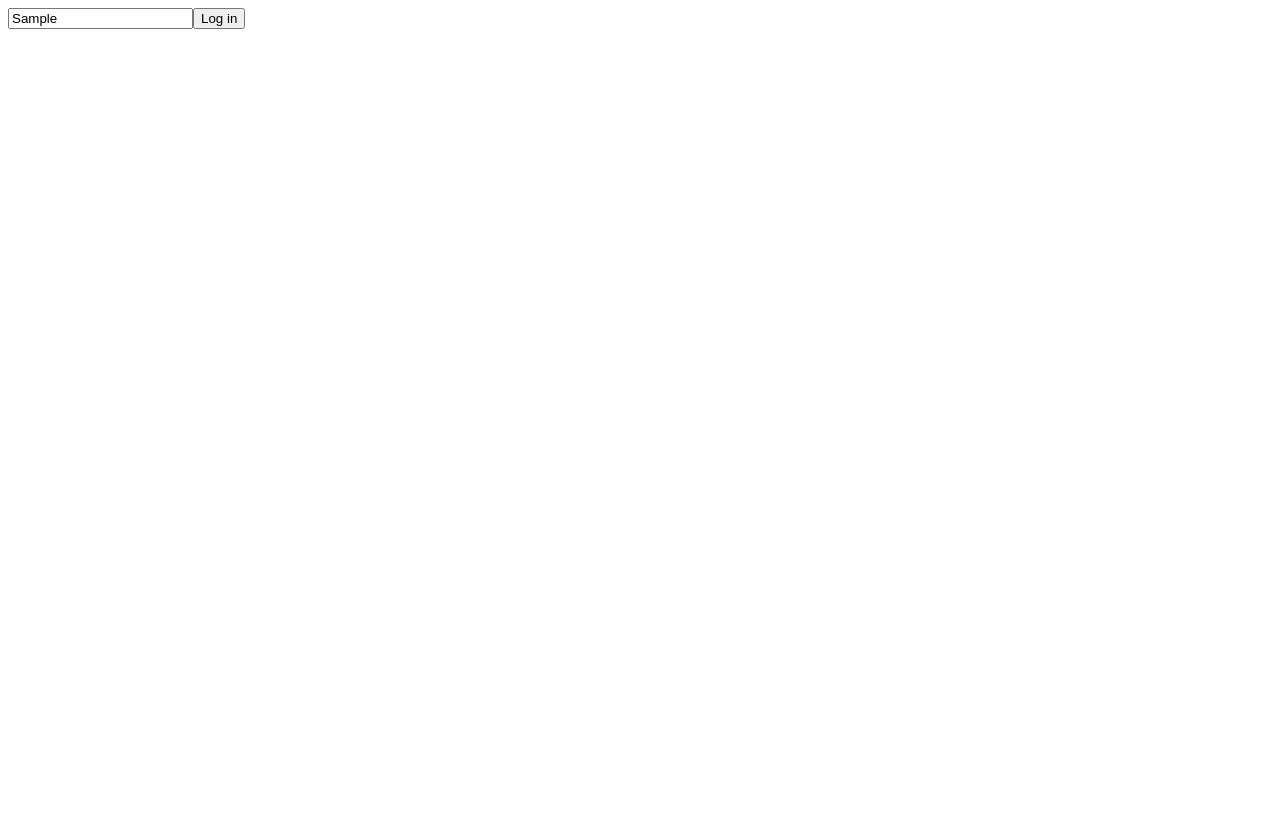
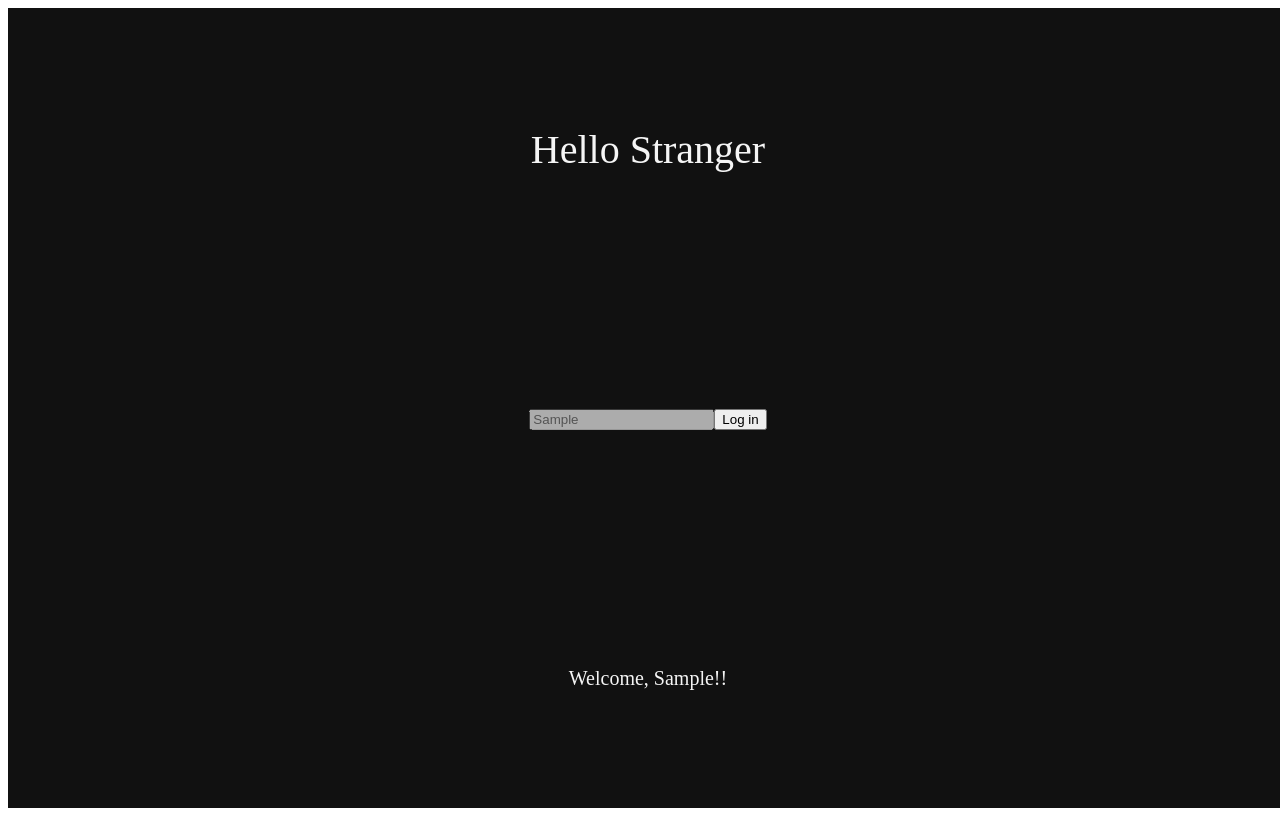
Before and after one commit to onetuks/reactjs-practice, a React (Create React App) app: page / in a window 1280 px wide. Both pictures are taken after typing "Sample" into the empty fields and a click on the button "Log in". Built offline with nearby package versions, Linux system fonts and the light colour scheme.

Commit message:
typescript - theme

```diff
--- a/src/App.tsx
+++ b/src/App.tsx
@@ -1,38 +1,67 @@
-import { useState } from "react";
-import styled, { keyframes } from "styled-components";
+import { useState } from 'react';
+import styled from 'styled-components';
+
+
+const Wrapper = styled.div`
+  display: grid;
+  width: 100vw;
+  height: 100vh;
+  justify-content: center;
+  align-items: center;
+  background-color: ${(props) => props.theme.bgColor}
+`;
+
+// Theme에서 선언한 내용이 아니라, 지역적으로 선언한 CSS 값을 적용하기 위해선
+// 이렇게 interface를 구축하고, styled-component가 상속하게 하여 적용
+interface TitleProps {
+  fontSize?: string;
+}
+
+// props.fontSize (지역변수)가 존재하면 지역변수로 CSS를 렌더링하고,
+// props.fontSize (지역변수)가 undefined이면 theme(전역변수)로 CSS 렌더링
+const Title = styled.span<TitleProps>`
+  color: ${(props) => props.theme.textColor};
+  font-size: ${(props) => props.fontSize ?? props.theme.fontSize};
+  display: flex;
+  justify-content: center;
+  align-items: center;
+`;
 
 function App() {
-  const [value, setValue] = useState("");
-
-  // event: 리액트.이벤트발생위치<이벤트발생요소,요인>
-  // event: 리액트.폼이벤트에서발생<인풋요소에서 발생>
-  const onChange = (event: React.FormEvent<HTMLInputElement>) => {
-    // currentTarget가 value와 같은 string 타입이어야 함을 명시함.
-    const {
-      currentTarget: { value },
-    } = event;
-    // value state 초기값이 string이므로, setValue에 인자로 주어진 value 또한 string 타입 체크가 가능.
-    setValue(value);
-    console.log(event.currentTarget.value);
-  };
+  const [username, setUsername] = useState("");
+  const [login, setLogin] = useState(false);
 
   const onSubmit = (event: React.FormEvent<HTMLFormElement>) => {
     event.preventDefault();
-    console.log("hello", value);
+    setLogin(true);
+  };
+
+  const onChange = (event: React.FormEvent<HTMLInputElement>) => {
+    const {
+      currentTarget: {value},
+    } = event;
+    setUsername(value);
   };
 
   return (
-    <div>
+    <Wrapper>
+      <Title>Hello Stranger</Title>
       <form onSubmit={onSubmit}>
         <input
-          value={value}
+          value={username}
           onChange={onChange}
           placeholder="username"
           type="text"
+          disabled={login}
         />
         <button>Log in</button>
       </form>
-    </div>
+      {login ? (
+        <Title fontSize="20px">Welcome, {username}!!</Title>
+      ) : (
+        <Title fontSize="20px">Please Log In</Title>
+      )}
+    </Wrapper>
   );
 }
 
--- a/src/index.tsx
+++ b/src/index.tsx
@@ -1,12 +1,16 @@
-import React from 'react';
-import ReactDOM from 'react-dom/client';
-import App from './App';
+import React from "react";
+import ReactDOM from "react-dom/client";
+import { ThemeProvider } from "styled-components";
+import App from "./App";
+import { darkTheme } from "./theme";
 
 const root = ReactDOM.createRoot(
-  document.getElementById('root') as HTMLElement
+  document.getElementById("root") as HTMLElement
 );
 root.render(
   <React.StrictMode>
-    <App />
+    <ThemeProvider theme={darkTheme}>
+      <App/>
+    </ThemeProvider>
   </React.StrictMode>
 );
--- /dev/null
+++ b/src/theme.ts
@@ -0,0 +1,21 @@
+import { DefaultTheme } from 'styled-components';
+
+/*
+* theme.ts
+    - styled.d.ts 의 DefaultTheme를 import해서 커스터마이징 (테마 확장)
+    - 만든 테마는 export해서 다른 곳에서 사용할 수 있도록 해야함.
+*/
+
+export const lightTheme: DefaultTheme = {
+    bgColor: "whitesmoke",
+    textColor: "#111",
+    btnColor: "tomato",
+    fontSize: "40px",
+}
+
+export const darkTheme: DefaultTheme = {
+    bgColor: "#111",
+    textColor: "whitesmoke",
+    btnColor: "teal",
+    fontSize: "40px",
+}
```
Also changed, not shown: src/styled.d.ts (added, +17 -0 lines).
